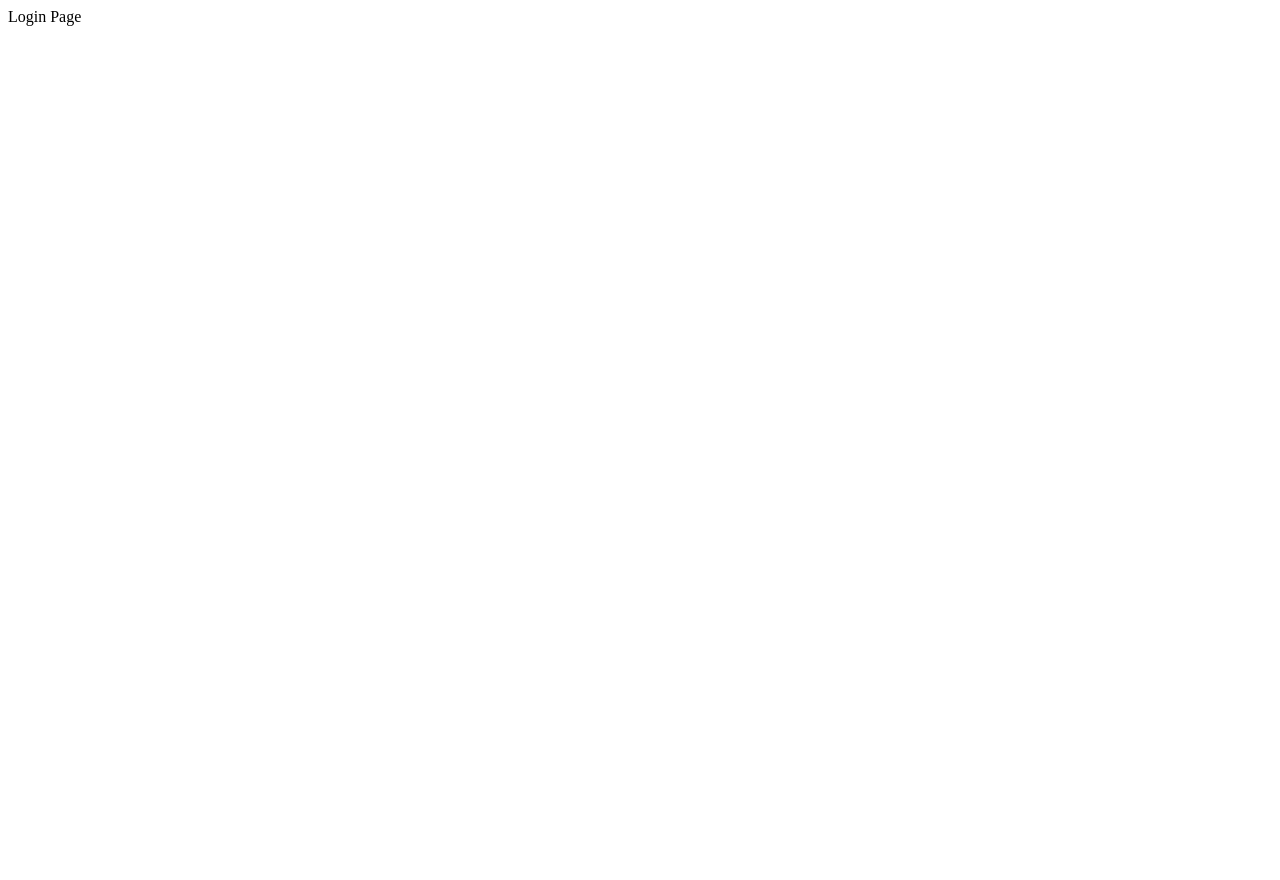
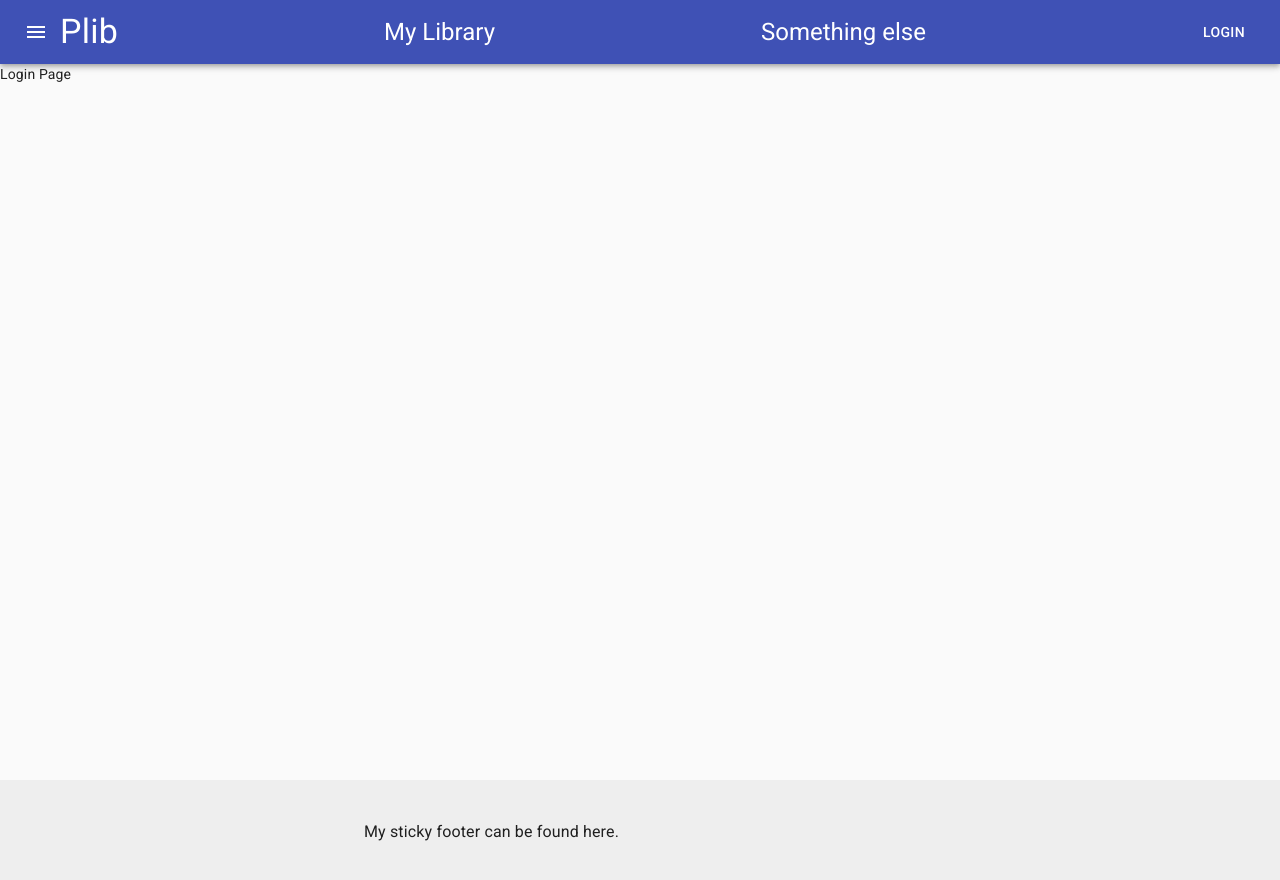
Before and after one commit to CodingRuslan/blib-client, a React (Create React App) app: page /login in a window 1280 px wide. Shown: the top 880 px of the page. Before the commit the page ends 800 px from the top, so only its background shows below. Built offline with nearby package versions, Linux system fonts and the light colour scheme.

Commit message:
feat: add header and footer

```diff
--- a/package.json
+++ b/package.json
@@ -3,6 +3,8 @@
   "version": "0.1.0",
   "private": true,
   "dependencies": {
+    "@material-ui/core": "^4.7.2",
+    "@material-ui/icons": "^4.5.1",
     "@testing-library/jest-dom": "^4.2.4",
     "@testing-library/react": "^9.3.2",
     "@testing-library/user-event": "^7.1.2",
@@ -13,7 +15,8 @@
     "react-router-dom": "^5.1.2",
     "react-scripts": "3.3.0",
     "redux": "^4.0.4",
-    "redux-thunk": "^2.3.0"
+    "redux-thunk": "^2.3.0",
+    "typeface-roboto": "0.0.75"
   },
   "scripts": {
     "start": "react-scripts start",
--- a/public/index.html
+++ b/public/index.html
@@ -3,6 +3,10 @@
   <head>
     <meta charset="utf-8" />
     <meta name="viewport" content="width=device-width, initial-scale=1" />
+    <link
+      rel="stylesheet"
+      href="https://fonts.googleapis.com/css?family=Roboto:300,400,500,700&display=swap"
+    />
     <title>Blib</title>
   </head>
   <body>
--- a/src/components/app/app.js
+++ b/src/components/app/app.js
@@ -1,14 +1,20 @@
 import React from "react";
 import "./app.css";
 import { Route, Switch } from "react-router-dom";
+import Footer from "../footer";
+import Header from "../header";
 import { HomePage, LoginPage } from "../pages";
 
 const App = () => {
   return (
-    <Switch>
-      <Route path="/" component={HomePage} exact />
-      <Route path="/login" component={LoginPage} />
-    </Switch>
+    <div className="main">
+      <Header />
+      <Switch>
+        <Route path="/" component={HomePage} exact />
+        <Route path="/login" component={LoginPage} />
+      </Switch>
+      <Footer />
+    </div>
   );
 };
 
--- /dev/null
+++ b/src/components/footer/footer.css
@@ -0,0 +1,11 @@
+.root {
+  display: flex;
+  flex-direction: column;
+  min-height: 100vh;
+}
+
+.footer {
+  padding: 40px 0;
+  margin-top: auto;
+  background-color: #eeeeee;
+}
--- /dev/null
+++ b/src/components/footer/footer.js
@@ -0,0 +1,20 @@
+import React from "react";
+import CssBaseline from "@material-ui/core/CssBaseline";
+import Typography from "@material-ui/core/Typography";
+import Container from "@material-ui/core/Container";
+import "./footer.css";
+
+export default function Footer() {
+  return (
+    <div className="root">
+      <CssBaseline />
+      <footer className="footer">
+        <Container maxWidth="sm">
+          <Typography variant="body1">
+            My sticky footer can be found here.
+          </Typography>
+        </Container>
+      </footer>
+    </div>
+  );
+}
--- /dev/null
+++ b/src/components/footer/index.js
@@ -0,0 +1,3 @@
+import Footer from "./footer";
+
+export default Footer;
--- /dev/null
+++ b/src/components/header/header.css
@@ -0,0 +1,11 @@
+.title {
+  flex-grow: 1;
+}
+
+.header {
+  flex-grow: 1;
+}
+
+.menuButton {
+  margin-right: 16px;
+}
--- /dev/null
+++ b/src/components/header/header.js
@@ -0,0 +1,48 @@
+import React from "react";
+import AppBar from "@material-ui/core/AppBar";
+import Toolbar from "@material-ui/core/Toolbar";
+import Typography from "@material-ui/core/Typography";
+import Button from "@material-ui/core/Button";
+import IconButton from "@material-ui/core/IconButton";
+import MenuIcon from "@material-ui/icons/Menu";
+import { Link } from "react-router-dom";
+import "./header.css";
+
+export default function Header() {
+  return (
+    <AppBar position="static">
+      <Toolbar>
+        <IconButton
+          edge="start"
+          className="menuButton"
+          color="inherit"
+          aria-label="menu"
+        >
+          <MenuIcon />
+        </IconButton>
+
+        <Typography variant="h4" className="title">
+          <Link to="/" style={{ textDecoration: "none", color: "white" }}>
+            Plib
+          </Link>
+        </Typography>
+
+        <Typography variant="h5" className="title">
+          <Link to="/" style={{ textDecoration: "none", color: "white" }}>
+            My Library
+          </Link>
+        </Typography>
+
+        <Typography variant="h5" className="title">
+          <Link to="/" style={{ textDecoration: "none", color: "white" }}>
+            Something else
+          </Link>
+        </Typography>
+
+        <Link to="/login" style={{ textDecoration: "none", color: "white" }}>
+          <Button color="inherit">Login</Button>
+        </Link>
+      </Toolbar>
+    </AppBar>
+  );
+}
--- /dev/null
+++ b/src/components/header/index.js
@@ -0,0 +1,3 @@
+import Header from "./header";
+
+export default Header;
```
Also changed, not shown: 1 other file (tests, documents, lock files or other folders).
